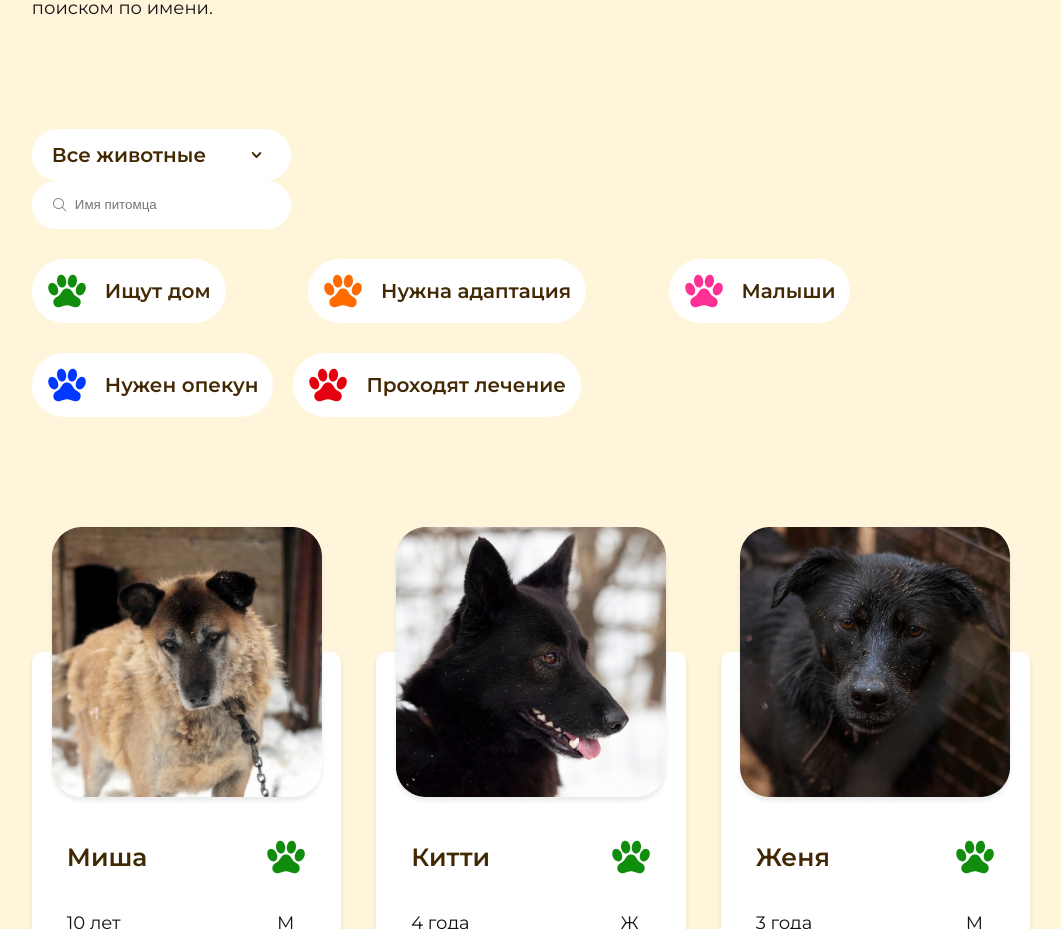
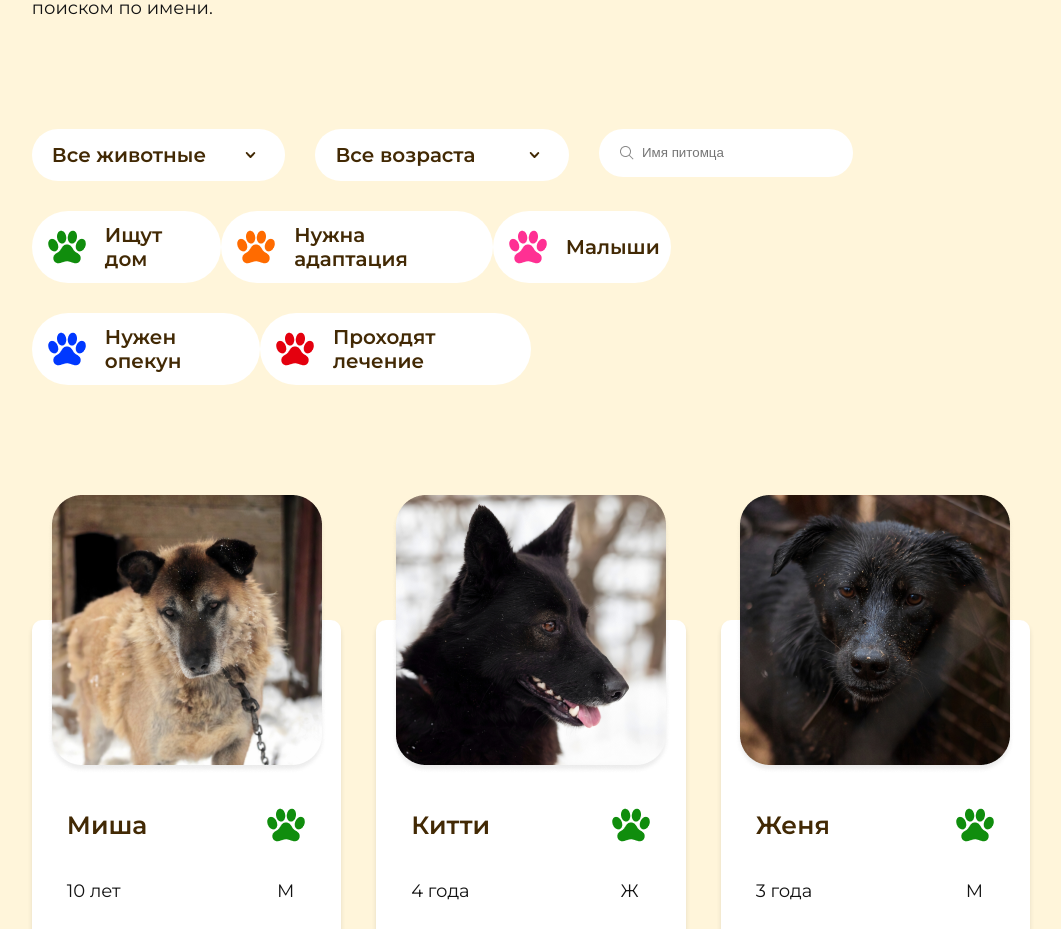
Before and after one commit to eireensid/animal-shelter, a Next.js app: page / in a window 1280 px wide. Shown: the part 6800-7729 px from the top of the page, without its empty margins (109-1170 px from the left). Built offline with nearby package versions, Linux system fonts and the light colour scheme.

Commit message:
our pets block desktop style

```diff
--- a/components/FindAnimalInput.js
+++ b/components/FindAnimalInput.js
@@ -1,9 +1,9 @@
 import styles from '~/styles/components/FindAnimalInput.module.scss'
 
-export default function FindAnimalInput() {
+export default function FindAnimalInput({inputTitle}) {
   return <>
     <div className={styles.animalFilterInput}>
-      <h4>Все животные</h4>
+      <h4>{inputTitle}</h4>
       <img src="img/input-arrow-down.png"/>
     </div>
   </>
--- a/pages/index.js
+++ b/pages/index.js
@@ -191,8 +191,11 @@ export default function Index(title='Главная') {
         <p className={styles.ourPetsDesc}>Знакомьтесь с нашими питомцами! Мы уверены, что здесь вы найдёте того самого друга. Воспользуйтесь фильтрами для удобства поиска.</p>
         <p className={`${styles.ourPetsDesc} ${styles.ourPetsPadding}`}>Если вы уже знаете имя питомца, который вас заинтересовал, воспользуйтесь поиском по имени.</p>
         <div className={styles.animalFiltersBlock}>
-          <FindAnimalInput/>
-          <SearchInput/>
+          <div className={styles.animalInputsBlock}>
+            <FindAnimalInput inputTitle="Все животные"/>
+            <FindAnimalInput inputTitle="Все возраста"/>
+            <SearchInput/>
+          </div>
           <div className={styles.animalFilterWrapper}>
             <div className={styles.animalFilterWrapperTop}>
               <PawLabel pawColor="/img/paws/looking-for-home.png" pawMeaning="Ищут дом"/>
--- a/styles/components/FindAnimalInput.module.scss
+++ b/styles/components/FindAnimalInput.module.scss
@@ -9,7 +9,7 @@
     left: 20px;
     right: 25px;
   }
-  width: 26%;
+  width: 25.4%;
   justify-content: space-between;
   background: #fff;
   border-radius: 100px;
--- a/styles/components/SearchInput.module.scss
+++ b/styles/components/SearchInput.module.scss
@@ -9,7 +9,7 @@
     left: 20px;
     right: 25px;
   }
-  width: 26%;
+  width: 25.4%;
   height: 48px;
   background: #fff;
   border-radius: 100px;
--- a/styles/index.module.scss
+++ b/styles/index.module.scss
@@ -196,13 +196,20 @@
   padding-top: 30px;
   padding-bottom: 110px;
 }
+.animalInputsBlock {
+  display: flex;
+}
+.animalInputsBlock div {
+  margin-right: 30px;
+}
+
 .animalFiltersBlock {
   padding-bottom: 70px;
 }
 .animalFilterWrapperTop {
   display: flex;
   justify-content: space-between;
-  width: 82%;
+  width: 64%;
   margin: {
     top: 30px;
     bottom: 30px;
@@ -211,7 +218,7 @@
 .animalFilterWrapperBottom {
   display: flex;
   justify-content: space-between;
-  width: 55%;
+  width: 50%;
 }
 .ourPetsBlock .findCarouselBlock {
   margin-top: 165px;
```
